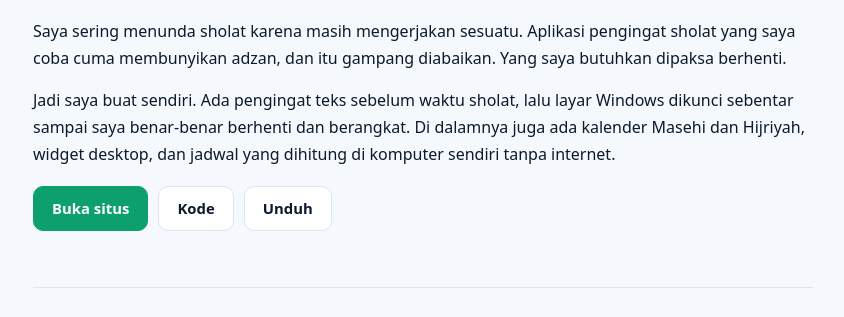
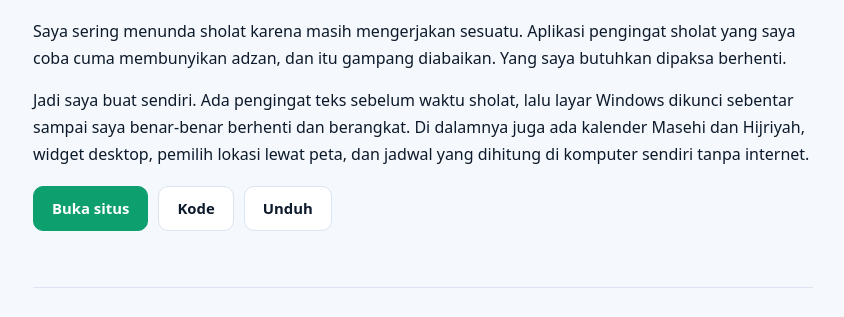
Before and after one commit to ASQAL90/asqal90.github.io, a plain HTML site: page index.html in a window 1280 px wide. Shown: the part 1007-1324 px from the top of the page, without its empty margins (217-1061 px from the left). Drawn offline with Linux system fonts and the light colour scheme.

Commit message:
Sebutkan pemilih lokasi lewat peta untuk Ayo Jama'ah! 2.7.0

```diff
--- a/index.html
+++ b/index.html
@@ -51,7 +51,7 @@
     <p class="role">Pengingat sholat yang benar-benar menghentikan pekerjaan</p>
     <img src="https://asqal90.github.io/PrayerAutomation/screenshot-main.png" alt="Jadwal sholat harian di Ayo Jama'ah!">
     <p>Saya sering menunda sholat karena masih mengerjakan sesuatu. Aplikasi pengingat sholat yang saya coba cuma membunyikan adzan, dan itu gampang diabaikan. Yang saya butuhkan dipaksa berhenti.</p>
-    <p>Jadi saya buat sendiri. Ada pengingat teks sebelum waktu sholat, lalu layar Windows dikunci sebentar sampai saya benar-benar berhenti dan berangkat. Di dalamnya juga ada kalender Masehi dan Hijriyah, widget desktop, dan jadwal yang dihitung di komputer sendiri tanpa internet.</p>
+    <p>Jadi saya buat sendiri. Ada pengingat teks sebelum waktu sholat, lalu layar Windows dikunci sebentar sampai saya benar-benar berhenti dan berangkat. Di dalamnya juga ada kalender Masehi dan Hijriyah, widget desktop, pemilih lokasi lewat peta, dan jadwal yang dihitung di komputer sendiri tanpa internet.</p>
     <div class="links">
       <a class="btn primary" href="https://asqal90.github.io/PrayerAutomation/">Buka situs</a>
       <a class="btn" href="https://github.com/asqal90/PrayerAutomation">Kode</a>
```
